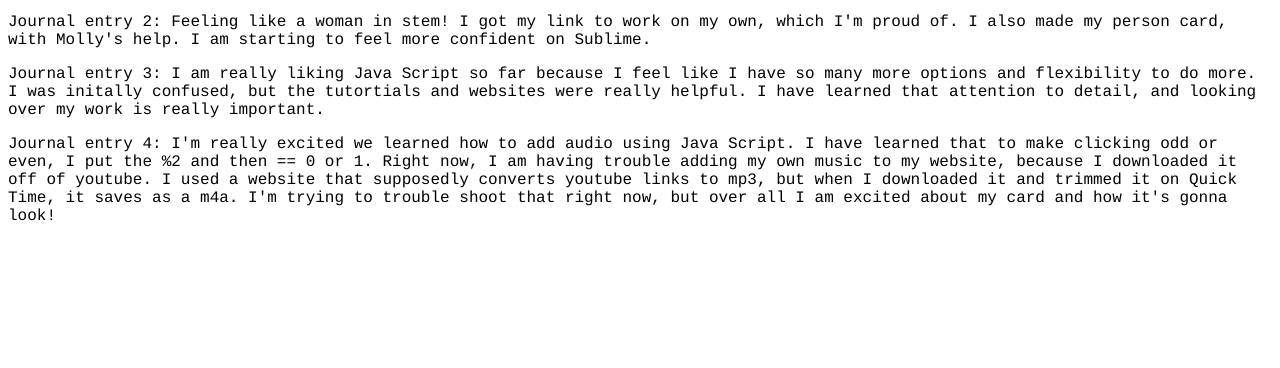
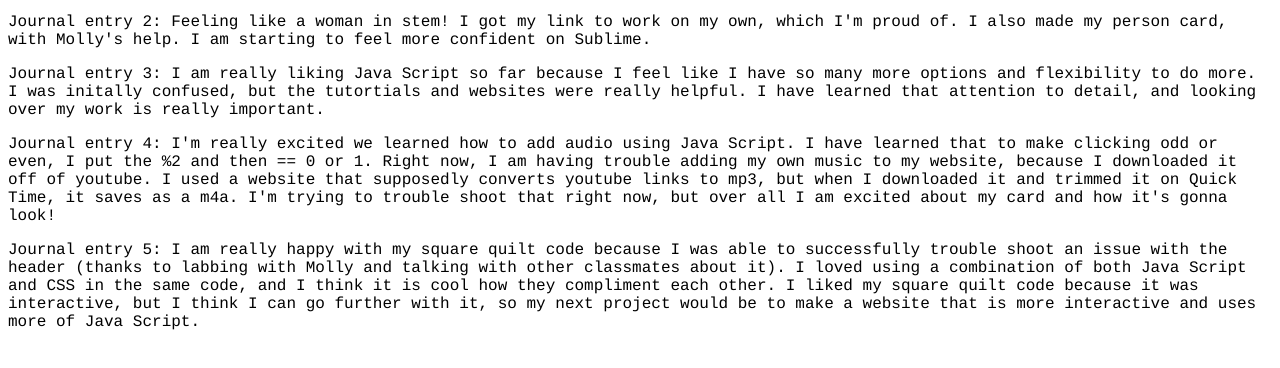
Before and after one commit to c24pl/c24pl.github.io, a plain HTML site: page journal.html in a window 1280 px wide. Shown: the part 140-508 px from the top of the page. Drawn offline with Linux system fonts and the light colour scheme.

Commit message:
“journal”

```diff
--- a/journal.html
+++ b/journal.html
@@ -30,5 +30,7 @@
 
 <p> Journal entry 4: I'm really excited we learned how to add audio using Java Script. I have learned that to make clicking odd or even, I put the %2 and then == 0 or 1. Right now, I am having trouble adding my own music to my website, because I downloaded it off of youtube. I used a website that supposedly converts youtube links to mp3, but when I downloaded it and trimmed it on Quick Time, it saves as a m4a. I'm trying to trouble shoot that right now, but over all I am excited about my card and how it's gonna look! </p>
 
+<p> Journal entry 5: I am really happy with my square quilt code because I was able to successfully trouble shoot an issue with the header (thanks to labbing with Molly and talking with other classmates about it). I loved using a combination of both Java Script and CSS in the same code, and I think it is cool how they compliment each other. I liked my square quilt code because it was interactive, but I think I can go further with it, so my next project would be to make a website that is more interactive and uses more of Java Script.
+
 </body>
 </html>
```
